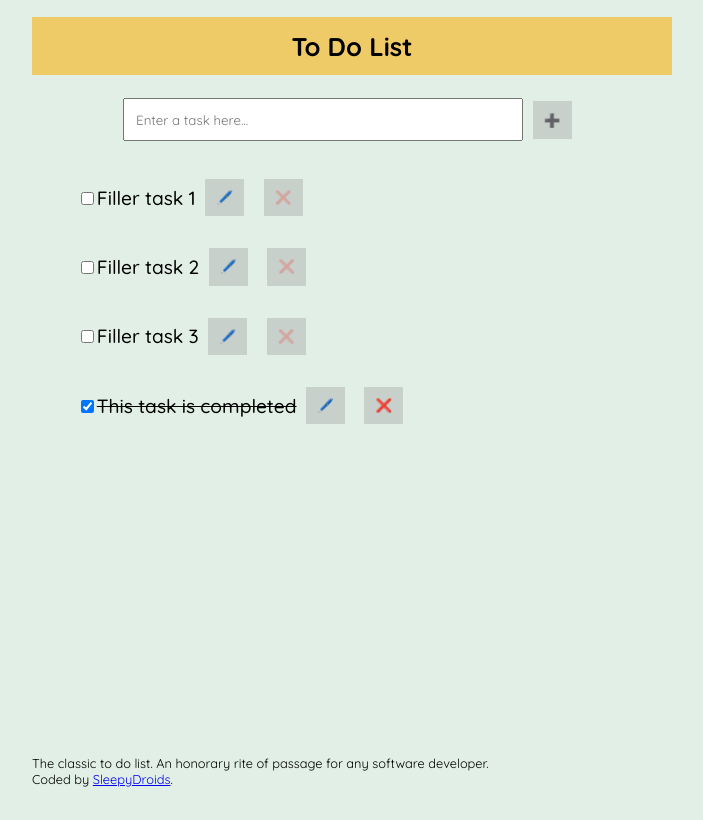
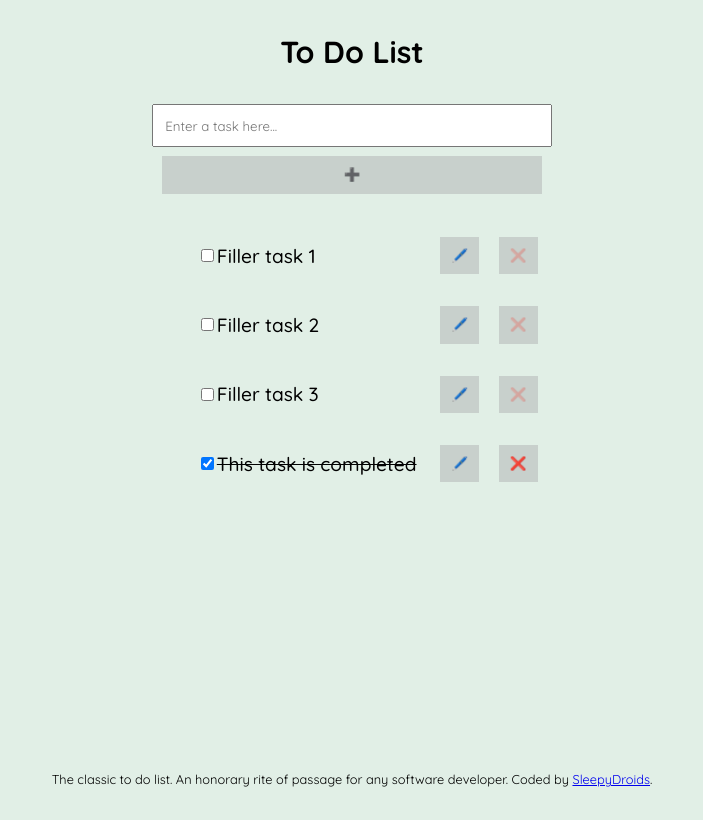
Before and after one commit to SleepyDroids/classic_to_do_list, a React (Vite) app: page / in a window 1280 px wide. Shown: the whole page, without its empty margins (288-991 px from the left). Built offline with nearby package versions, Linux system fonts and the light colour scheme.

Commit message:
made some more changes in design

```diff
--- a/src/App.jsx
+++ b/src/App.jsx
@@ -56,8 +56,8 @@ function App() {
   // JSX AND ELEMENTS *******
   return (
     <>
+      <Header />
       <div className="container">
-      <Header />
         <input
           name="addTask"
           onChange={handleInputChange}
@@ -91,7 +91,6 @@ function App() {
       <Footer />
     </>
   );
-
 }
 
 export default App;
--- a/src/components/Footer.jsx
+++ b/src/components/Footer.jsx
@@ -3,8 +3,8 @@ export default function Footer() {
     <footer>
       <p>
         The classic to do list. An honorary rite of passage for any software
-        developer. <br />Coded by{" "}
-        <a href="https://github.com/SleepyDroids">SleepyDroids</a>.
+        developer. Coded by{" "}
+        <a href="https://github.com/SleepyDroids" target="_blank">SleepyDroids</a>.
       </p>
     </footer>
   );
--- a/src/components/Tasks.jsx
+++ b/src/components/Tasks.jsx
@@ -10,8 +10,8 @@ export default function Tasks({
     <ul className="tasks" role="list">
       {tasks.map((t) => {
         return (
-          <li key={t.id}>
-            <label>
+          <li className="task-item" key={t.id}>
+            {/* <label> */}
               <input
                 type="checkbox"
                 id={t.id}
@@ -19,8 +19,8 @@ export default function Tasks({
                 checked={t.completed}
                 onChange={() => handleOnChange(t.id)}
               />
-              <span className={t.completed ? "text completed" : "text"}>{t.text}</span>
-            </label>
+              <span className={t.completed ? "completed" : null}>{t.text}</span>
+            {/* </label> */}
             <button
               className="edit-btn"
               onClick={() => onEditClick(t.id, t.text)}
--- a/src/index.css
+++ b/src/index.css
@@ -13,25 +13,26 @@ body {
   font-weight: 400;
   font-style: normal;
   background-color: #e1efe6;
-  display: flex;
-  justify-content: center;
-  align-items: start;
 }
 
 .container {
   margin: 0 auto;
-  margin-inline: auto;
+  display: flex;
+  flex-flow: column wrap;
+  justify-content: center;
+  align-content: space-around;
+  width: 70%;
+}
+
+header {
+  top: 0;
+  position: sticky;
+  width: 100%;
   text-align: center;
 }
 
-header {
-  width: 100%;
-  text-align: center;
-  background-color: #efcb68;
-}
-
 header > h1 {
-  font-size: 1.6rem;
+  font-size: 1.9rem;
   padding: 0.8rem;
 }
 
@@ -39,11 +40,11 @@ footer {
   bottom: 0;
   position: fixed;
   z-index: 1;
-
+  width: 100%;
 }
 
 footer > p {
-
+  text-align: center;
   font-size: 0.8rem;
 }
 
@@ -70,10 +71,10 @@ button:disabled {
 input[type="text"] {
   font-family: inherit;
   padding: 0.7rem;
-  width: 400px;
+  min-width: 400px;
 }
 
-li {
+.task-item {
   display: flex;
   align-items: center;
   list-style-type: none;
@@ -81,9 +82,8 @@ li {
   margin: 0.2rem 0;
   font-size: 1.2rem;
   font-weight: 500;
-  width: 600px;
 }
 
-.text {
+:is(span) {
   flex: 1;
 }
```
Lines whose indentation alone changed are shown as unchanged.
